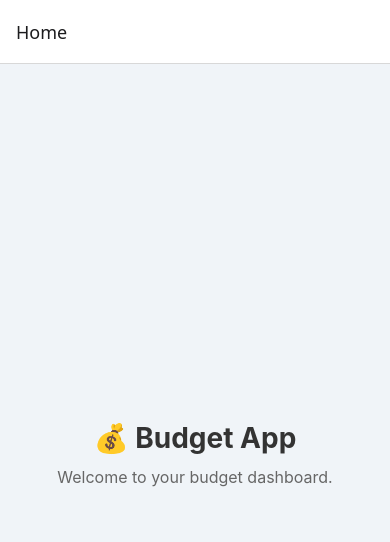
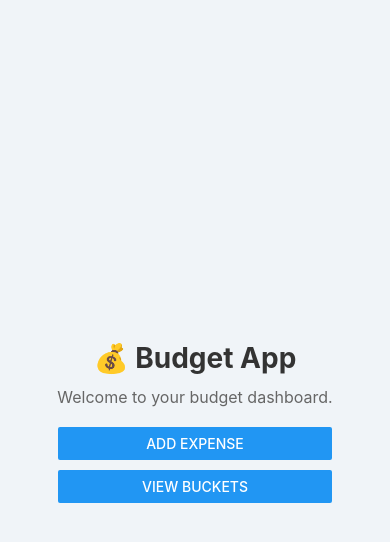
Before and after one commit to zoeglsmith/budget, a React Native app: screen / in a window 390 px wide. Shown: the top 542 px of the page. Built offline with nearby package versions, Linux system fonts and the light colour scheme.

Commit message:
added basic nav for my two pages

```diff
--- a/App.tsx
+++ b/App.tsx
@@ -1,29 +1,33 @@
 import React from "react";
-import { NavigationContainer } from "@react-navigation/native";
-import { createNativeStackNavigator } from "@react-navigation/native-stack";
+import { View, Text, Button, StatusBar } from "react-native";
+import styles from "./src/styles/homeStyles";
 
-import HomeScreen from "./src/screens/HomeScreen";
-import AddExpenseScreen from "./src/screens/AddExpenseScreen";
-import BucketsScreen from "./src/screens/BucketsScreen";
+type HomeScreenProps = {
+  navigation: {
+    navigate: (screen: string) => void;
+  };
+};
 
-const Stack = createNativeStackNavigator();
+export default function HomeScreen({ navigation }: HomeScreenProps) {
+  return (
+    <View style={styles.container}>
+      <StatusBar barStyle="dark-content" />
+      <Text style={styles.title}>💰 Budget App</Text>
+      <Text style={styles.subtitle}>Welcome to your budget dashboard.</Text>
 
-export default function App() {
-  return (
-    <NavigationContainer>
-      <Stack.Navigator initialRouteName="Home">
-        <Stack.Screen name="Home" component={HomeScreen} />
-        <Stack.Screen
-          name="AddExpense"
-          component={AddExpenseScreen}
-          options={{ title: "Add Expense" }}
+      <View style={{ marginTop: 20, width: "80%" }}>
+        <Button
+          title="Add Expense"
+          onPress={() => navigation.navigate("AddExpense")}
         />
-        <Stack.Screen
-          name="Buckets"
-          component={BucketsScreen}
-          options={{ title: "Saving Buckets" }}
+      </View>
+
+      <View style={{ marginTop: 10, width: "80%" }}>
+        <Button
+          title="View Buckets"
+          onPress={() => navigation.navigate("Buckets")}
         />
-      </Stack.Navigator>
-    </NavigationContainer>
+      </View>
+    </View>
   );
 }
```
